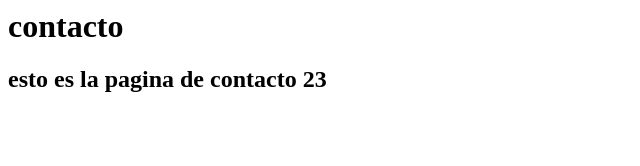
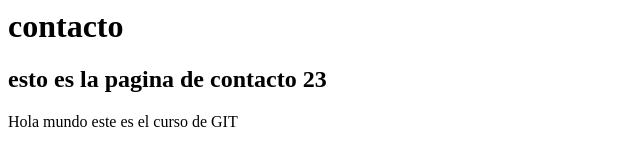
Before and after one commit to braisrivad/curso-demiTesteando, a plain HTML site: page contacto.html in a window 1280 px wide. Shown: the whole page, without its empty margins (0-640 px from the left). Drawn offline with Linux system fonts and the light colour scheme.

Commit message:
cambios en los archivos principales

```diff
--- a/contacto.html
+++ b/contacto.html
@@ -7,6 +7,7 @@
 	<body>
 		<h1>contacto</h1>
 		<h2> esto es la pagina de contacto 23 </h2>
+		<p> Hola mundo este es el curso de GIT</p>
 
 	</body>
 
```
